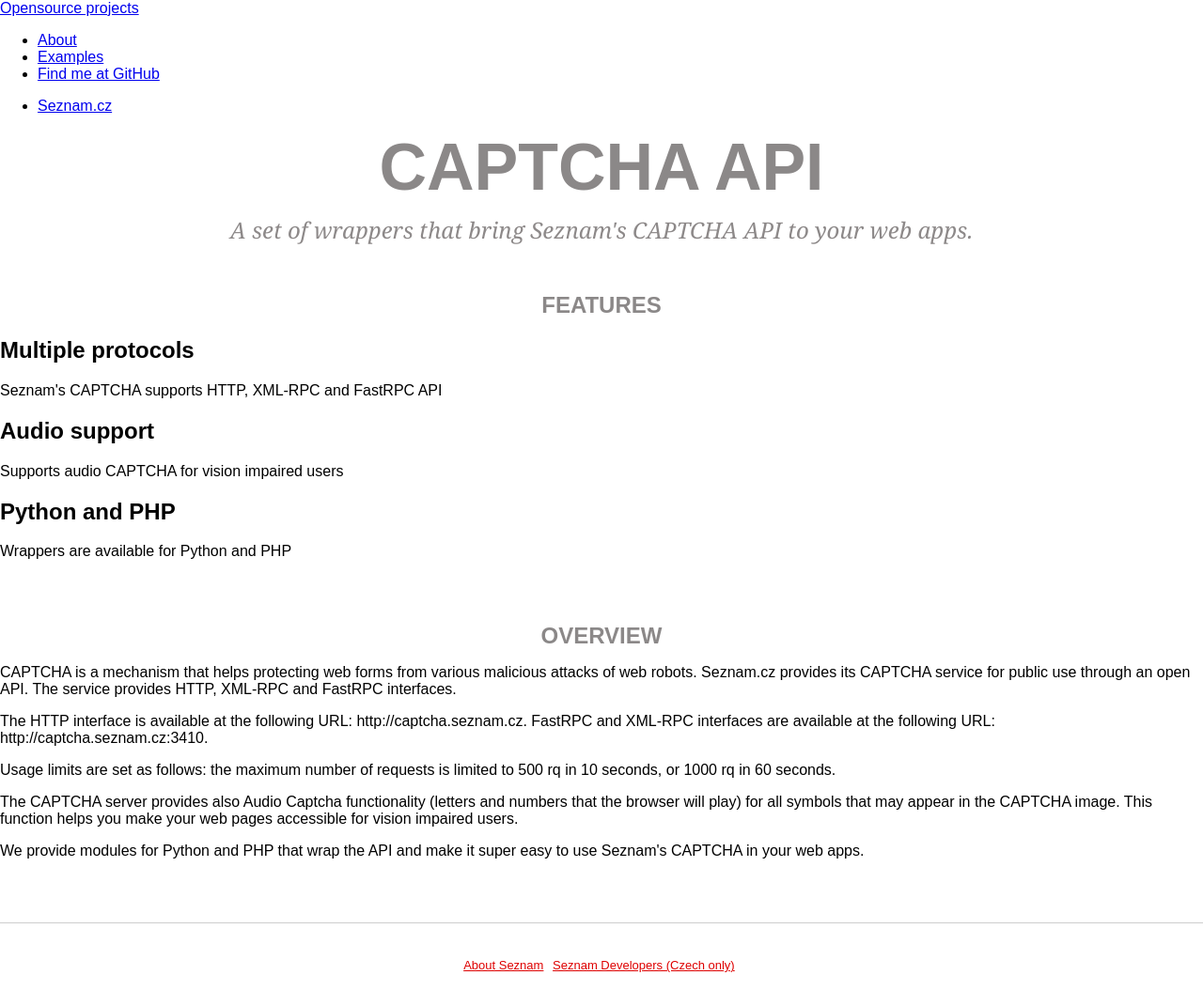
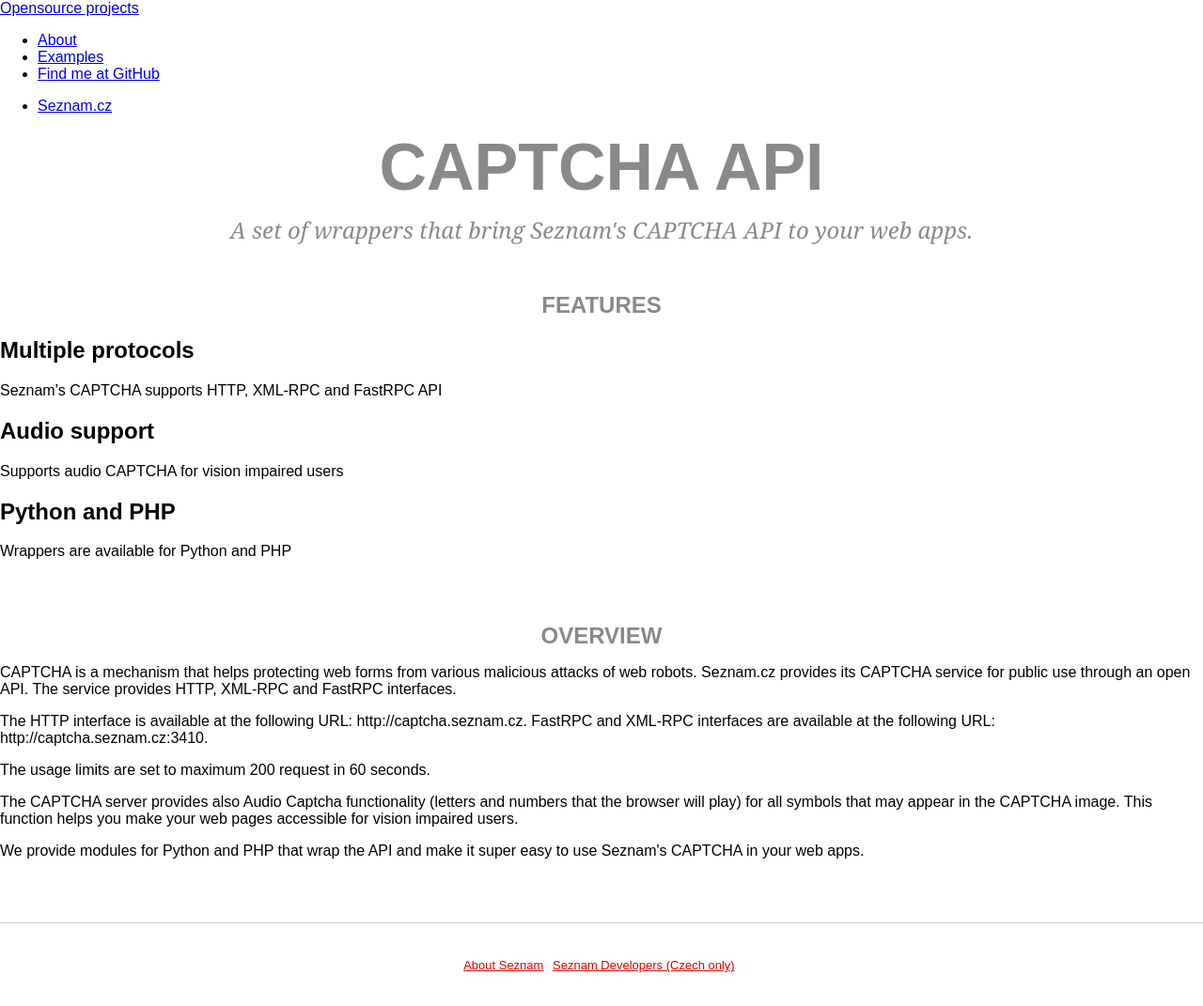
Before and after one commit to seznam/seznam.github.io, a Jekyll site: the page built from captcha-api/index.html, in a window 1280 px wide. Shown: the whole page at 94% size. Built offline with Jekyll 4.4.1, drawn with Linux system fonts in a browser that asks for light colours; Markdown is read by kramdown in place of the engine named in the settings.

Commit message:
captcha-api: usage limits changed

```diff
--- a/captcha-api/index.html
+++ b/captcha-api/index.html
@@ -8,7 +8,7 @@
     <article class="example">
         <p>CAPTCHA is a mechanism that helps protecting web forms from various malicious attacks of web robots. Seznam.cz provides its CAPTCHA service for public use through an open API. The service provides HTTP, XML-RPC and FastRPC interfaces.</p>
         <p> The HTTP interface is available at the following URL: http://captcha.seznam.cz. FastRPC and XML-RPC interfaces are available at the following URL: http://captcha.seznam.cz:3410.
-        <p>Usage limits are set as follows: the maximum number of requests is limited to 500 rq in 10 seconds, or 1000 rq in 60 seconds.</p>
+        <p>The usage limits are set to maximum 200 request in 60 seconds.</p>
         <p>The CAPTCHA server provides also Audio Captcha functionality (letters and numbers that the browser will play) for all symbols that may appear in the CAPTCHA image. This function helps you make your web pages accessible for vision impaired users.
         </p>
         <p>We provide modules for Python and PHP that wrap the API and make it super easy to use Seznam's CAPTCHA in your web apps.</p>
```
